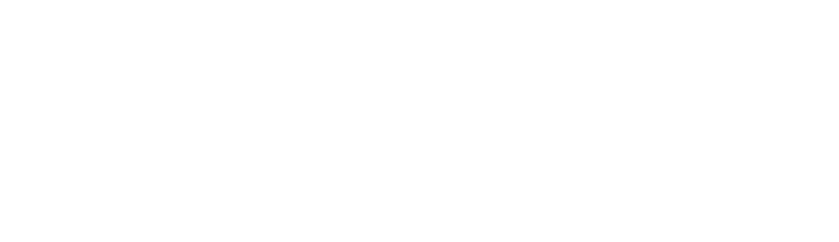
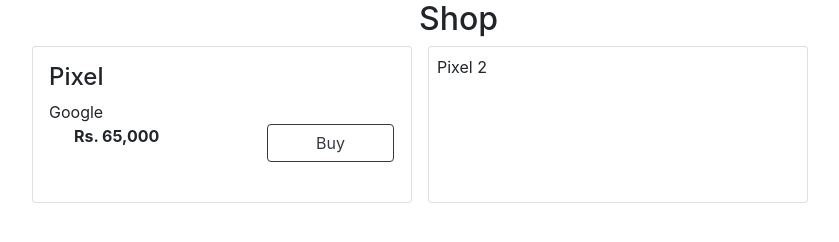
Before and after one commit to Alekh777/shopping-cart, a website: page public/index.html in a window 1280 px wide. Shown: the whole page, without its empty margins (46-885 px from the left). Drawn offline with nearby package versions, Linux system fonts and the light colour scheme.

Commit message:
Create basic structure of website

```diff
--- a/public/index.html
+++ b/public/index.html
@@ -4,9 +4,37 @@
     <meta charset="UTF-8">
     <meta http-equiv="X-UA-Compatible" content="IE=edge">
     <meta name="viewport" content="width=device-width, initial-scale=1.0">
+    <script src="https://code.jquery.com/jquery-3.3.1.slim.min.js" integrity="sha384-q8i/X+965DzO0rT7abK41JStQIAqVgRVzpbzo5smXKp4YfRvH+8abtTE1Pi6jizo" crossorigin="anonymous"></script>
+    <script src="https://cdnjs.cloudflare.com/ajax/libs/popper.js/1.14.7/umd/popper.min.js" integrity="sha384-UO2eT0CpHqdSJQ6hJty5KVphtPhzWj9WO1clHTMGa3JDZwrnQq4sF86dIHNDz0W1" crossorigin="anonymous"></script>
+    <link rel="stylesheet" href="https://stackpath.bootstrapcdn.com/bootstrap/4.3.1/css/bootstrap.min.css" integrity="sha384-ggOyR0iXCbMQv3Xipma34MD+dH/1fQ784/j6cY/iJTQUOhcWr7x9JvoRxT2MZw1T" crossorigin="anonymous">
+    <script src="https://stackpath.bootstrapcdn.com/bootstrap/4.3.1/js/bootstrap.min.js" integrity="sha384-JjSmVgyd0p3pXB1rRibZUAYoIIy6OrQ6VrjIEaFf/nJGzIxFDsf4x0xIM+B07jRM" crossorigin="anonymous"></script>
     <title>Document</title>
 </head>
 <body>
+    <div class="container">
+        <div class="row">
+            <div class="col"></div>
+            <h2 class="col">Shop</h2>
+            <div class="col"></div>
+        </div>
+        <div class="row" id="product-list">
 
+            <div class="col-4 card mx-2 p-3">
+                <h4 class="product-name">Pixel</h4>
+                <div class="product-manufacturer">Google</div>
+                <div class="row">
+                    <div class="col mx-3 px-4">
+                        <b>Rs. 65,000</b>
+                    </div>
+                    <button class="btn btn-outline-dark mx-3 px-5">Buy</button>
+                </div>
+                <br>
+            </div>
+
+            <div class="col-4 card mx-2 p-2">
+                Pixel 2
+            </div>
+        </div>
+    </div>
 </body>
 </html>
```
